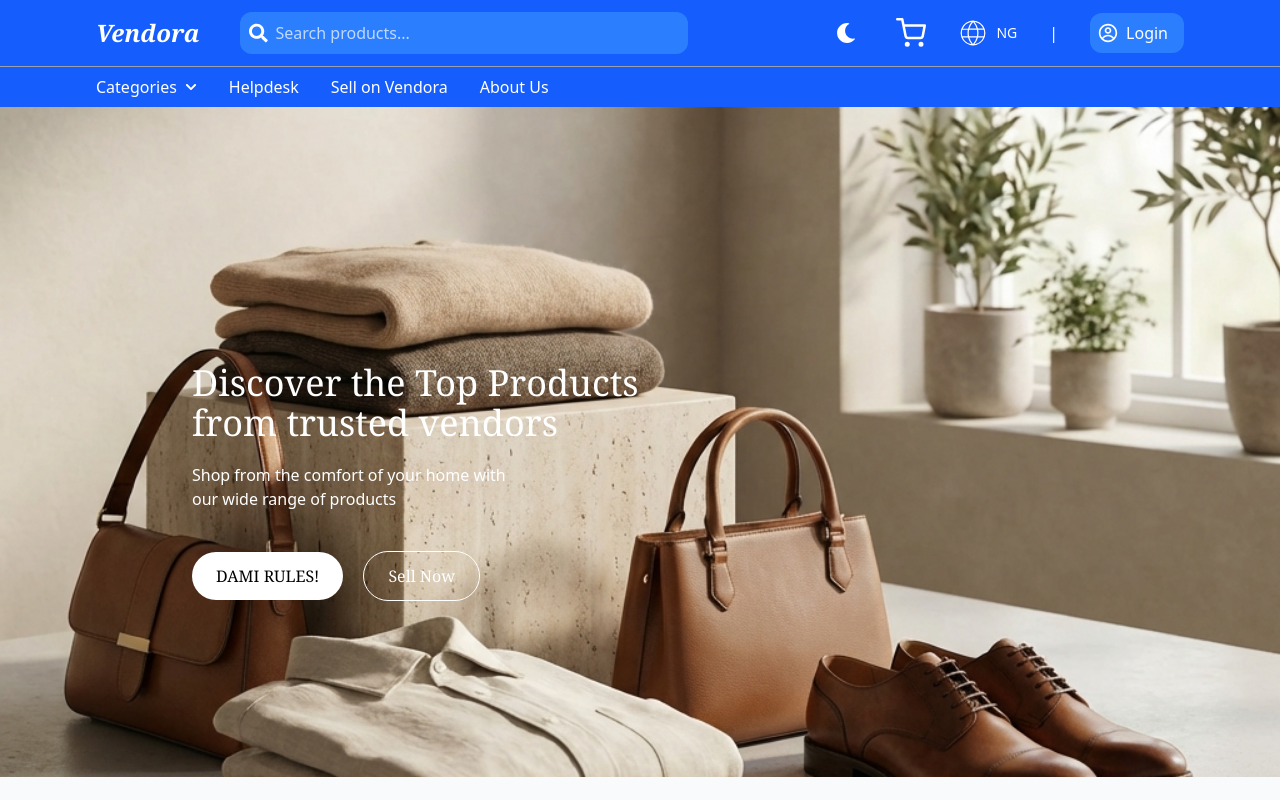
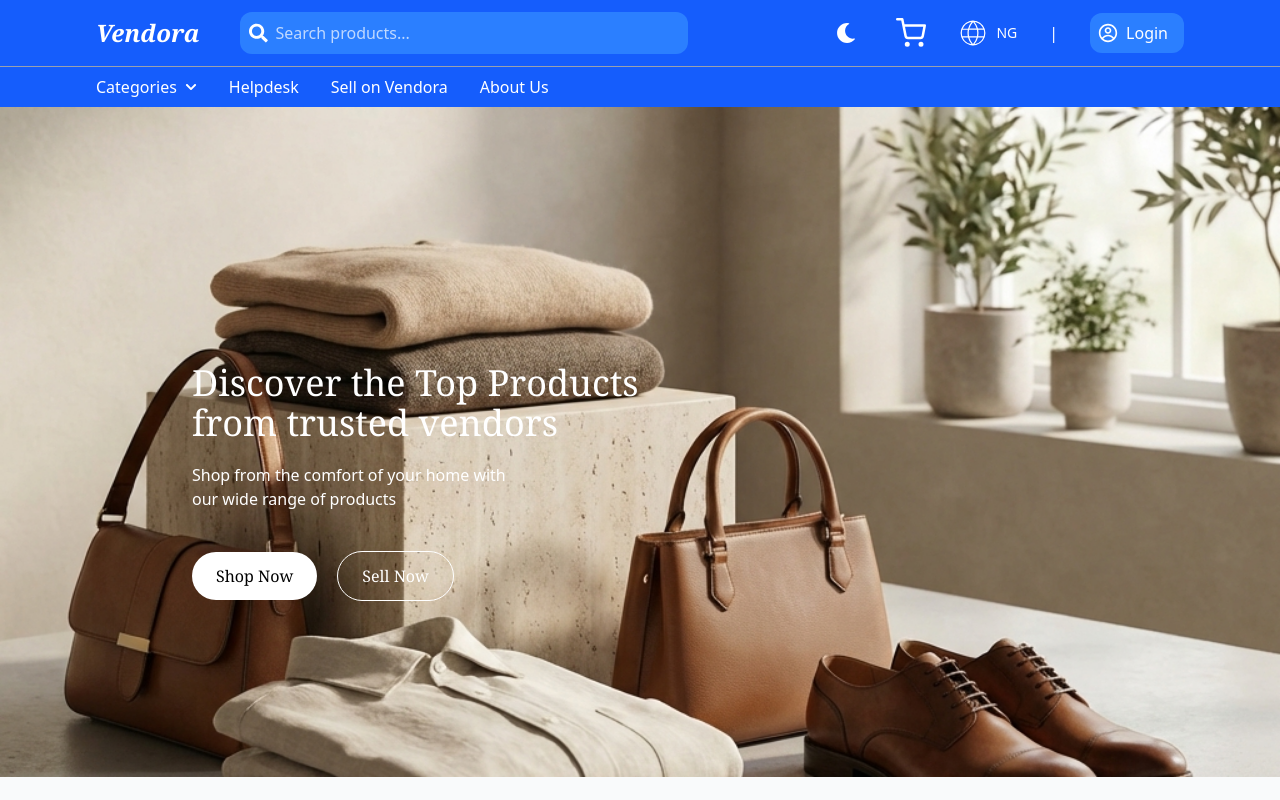
Before and after one commit to Focus-dot-dev/Vendor-Hub, a React (Vite) app: page / in a window 1280 px wide. Shown: the top 800 px of the page. Built offline with nearby package versions, Linux system fonts and the light colour scheme.

Commit message:
btn change

```diff
--- a/src/pages/LandingPage.jsx
+++ b/src/pages/LandingPage.jsx
@@ -213,7 +213,7 @@ const LandingPage = () => {
               <div className="flex items-center gap-3 md:gap-5">
                 <Link to="/shop">
                   <button className="bg-white text-black px-4 md:px-6 py-2 md:py-3 font-serif cursor-pointer rounded-full hover:bg-gray-100 transition-colors text-sm md:text-base">
-                    DAMI RULES!
+                    Shop Now
                   </button>
                 </Link>
                 <Link to="/vendorSignup">
```
